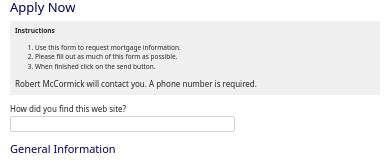
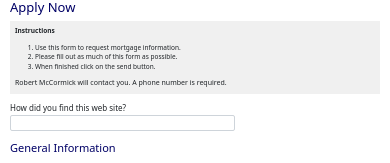
Before and after one commit to TasnimAhamed/apply-online, a plain HTML site: page index.html in a window 390 px wide. Shown: the part 135-298 px from the top of the page. Drawn offline with Linux system fonts and the light colour scheme.

Commit message:
Changes done

```diff
--- a/css/style.css
+++ b/css/style.css
@@ -230,4 +230,7 @@ p{
     .instruction__content ol li{
         font-size:13px;
     }
+    .instruction__content p:last-child{
+        font-size:14px;
+    }
 }
```
